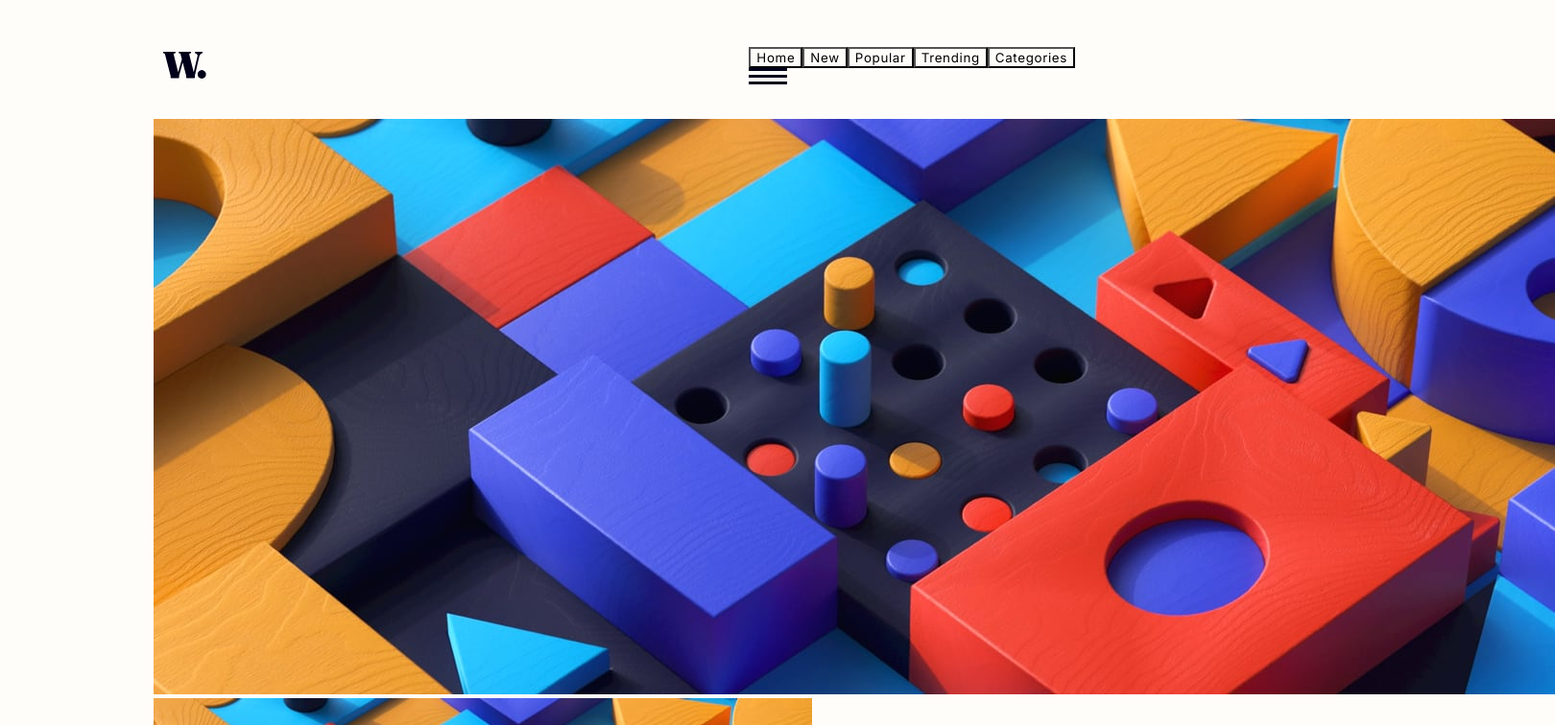
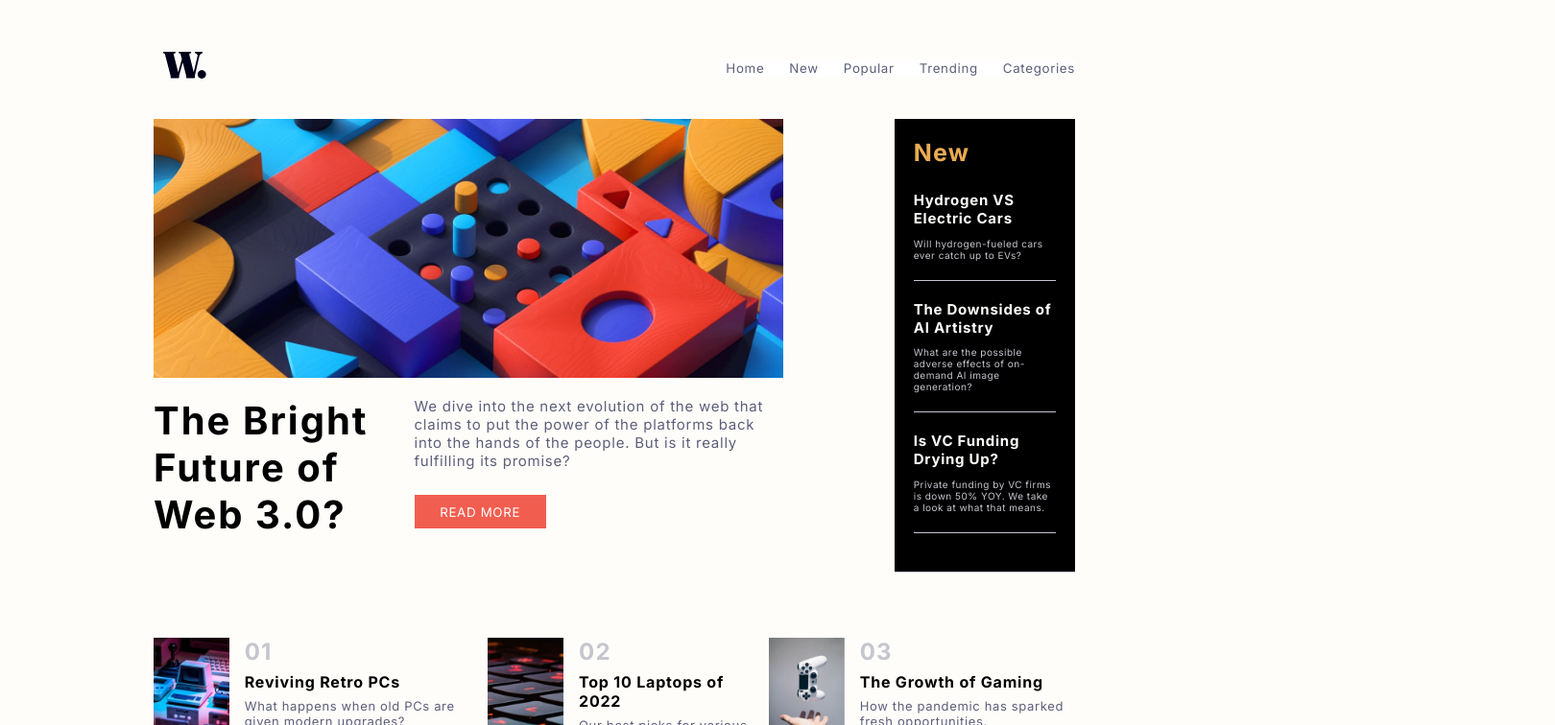
Before and after one commit to Khaled91Alkhatib/Frontend-Mentor-News-homepage, a React (Create React App) app: page / in a window 1280 px wide. Shown: the top 756 px of the page at 96% size, 1620 px wide, since content can reach past the window. Built offline with nearby package versions, Linux system fonts and the light colour scheme.

Commit message:
Modify styling and create responsive design

```diff
--- a/src/components/Homepage/Homepage.scss
+++ b/src/components/Homepage/Homepage.scss
@@ -1,8 +1,23 @@
-.image {
+.desktop-image {
   width: 85%;
   margin-right: 0;
   padding-right: 0;
   margin-bottom: 1em;
+
+  @media screen and (max-width:'769px') {
+    display: none;
+  }
+}
+
+.mobile-image {
+  width: 100%;
+  margin-right: 0;
+  padding-right: 0;
+  margin-bottom: 1em;
+
+  @media screen and (min-width:'769px') {
+    display: none;
+  }
 }
 
 .upper-half {
@@ -10,27 +25,67 @@
   flex-direction: column;
 }
 
+.image-column {
+  display: flex;
+  flex-direction: row;
+
+  @media screen and (max-width: '768px') {
+    flex-direction: column;
+  }
+}
+
 .info-under-pic {
   display: flex;
   flex-direction: row;
   align-items: flex-start;
+
+  @media screen and (max-width: '768px') {
+    flex-direction: column;
+  }
 
   .title {
     width: 30%;
     font-size: 40px;
     font-weight: 700;
     margin-right: 1em;
+
+    @media screen and (max-width:'768px') {
+      width: 100%;
+    }
   }
 }
 
 .paragraph {
-  width: 40%;
-  margin: auto;
+  width: 50%;
 
   .small-paragraph {
     font-size: 15px;
     color: hsl(236, 13%, 42%);
   }
+
+  .read-more-button {
+    padding: 0.7em 2em;
+    border: none;
+    background-color: hsl(5, 85%, 63%);
+    color: white;
+    margin-top: 2em;
+
+    &:hover {
+      cursor: pointer;
+      background-color: black;
+    }
+
+    @media screen and (max-width:'768px') {
+      margin-bottom: 1em;
+      ;
+    }
+
+  }
+
+  @media screen and (max-width:'768px') {
+    width: 100%;
+  }
+
 }
 
 .new-data {
@@ -38,6 +93,11 @@
   .new-container {
     width: 100%;
     padding: 2em;
+
+    @media screen and (max-width:'768px') {
+      width: 100%;
+    }
+
   }
 
   h2,
@@ -69,13 +129,23 @@
 
 .lower-titles {
   display: flex;
+  flex-direction: row;
+  margin: 3em 0;
 
   .image-to-text {
     display: flex;
+
+    @media screen and (max-width: '768px') {
+      margin-bottom: 1em;
+    }
   }
 
   .lower-image {
     height: 100px;
     margin-right: 1em;
   }
+
+  @media screen and (max-width: '768px') {
+    flex-direction: column;
+  }
 }
--- a/src/components/NavBar/NavBar.scss
+++ b/src/components/NavBar/NavBar.scss
@@ -15,13 +15,74 @@
 
 }
 
-.Buttons {
+.buttons,
+.last-buttons {
   border: none;
   background-color: white;
   color: hsl(236, 13%, 42%); // Dark greyish blue
+  padding-right: 1.5em;
+
+  &.last-buttons {
+    padding-right: 0;
+  }
 
   &:hover {
     cursor: pointer;
     color: hsl(5, 85%, 63%);
   }
 }
+
+.menu-icon {
+
+  &:hover {
+    cursor: pointer;
+  }
+
+  @media screen and (min-width: 769px) {
+    display: none;
+  }
+
+}
+
+.side-menu {
+  display: flex;
+  flex-direction: row;
+  justify-content: space-between;
+  position: fixed;
+  top: 0;
+  bottom: 0;
+  right: 0;
+  z-index: 5;
+  padding: 1rem;
+  width: 80%;
+  height: 100vh;
+  box-shadow: 0 0 20px rgba(168, 168, 168, 0.15);
+}
+
+ul {
+  display: flex;
+  flex-direction: column;
+}
+
+.side-menu-buttons {
+  border: none;
+  margin: 1em;
+  text-align: left;
+  color: hsl(236, 13%, 42%);
+  font-weight: bold;
+
+  &:hover {
+    cursor: pointer;
+    color: hsl(5, 85%, 63%);
+  }
+
+}
+
+
+.nav-names {
+
+  @media screen and (max-width: 768px) {
+    display: none;
+  }
+
+}
```
